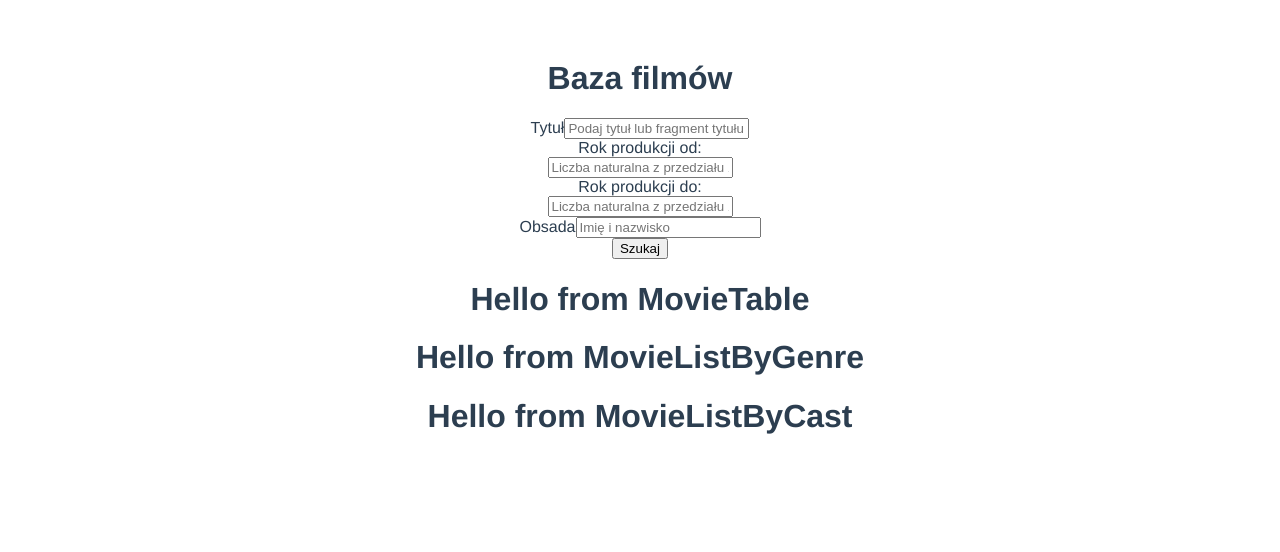
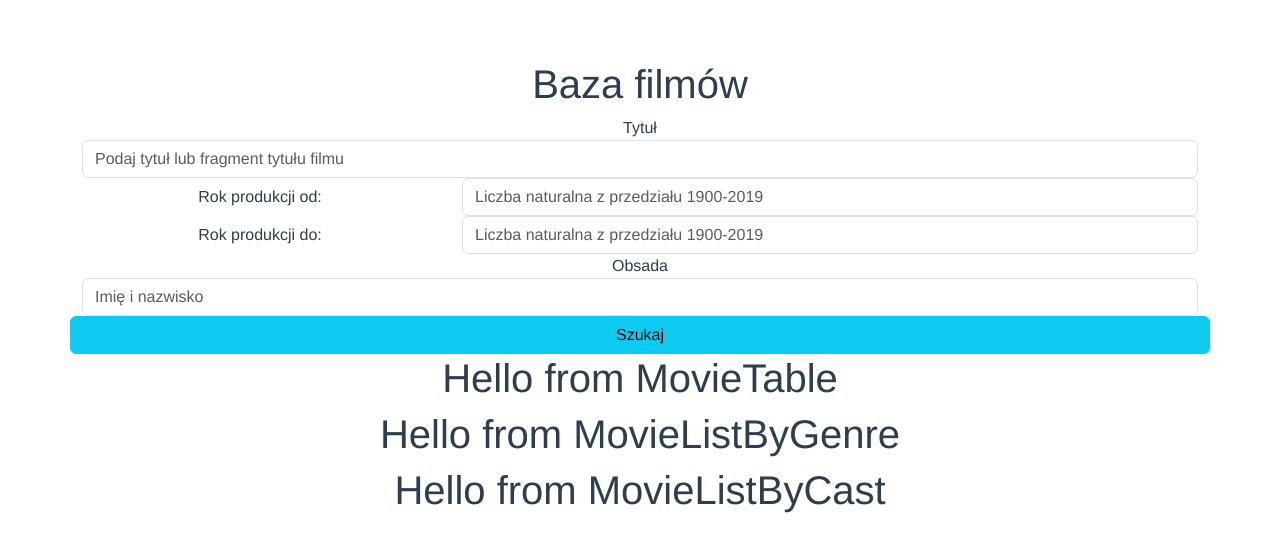
Before and after one commit to adameus03/movies-browser, a Vue app: page / in a window 1280 px wide. Shown: the top 552 px of the page. Built offline with nearby package versions, Linux system fonts and the light colour scheme.

Commit message:
Bootstrap ok

```diff
--- a/src/components/MovieBrowser.vue
+++ b/src/components/MovieBrowser.vue
@@ -2,6 +2,7 @@
 
 </script>
 <template>
+    <div class="container">
         <h1>Baza filmów</h1>
         <form>
             <div class="form-group">
@@ -28,4 +29,5 @@
                 <input type="button" class="btn btn-info col-sm-12" value="Szukaj"/>
             </div>
         </form>
+    </div>
 </template>
```
Also changed, not shown: package.json (+6 -1 lines), src/main.js (+55 -1 lines), 2 other files (tests, documents, lock files or other folders). Lines whose indentation alone changed are shown as unchanged.
